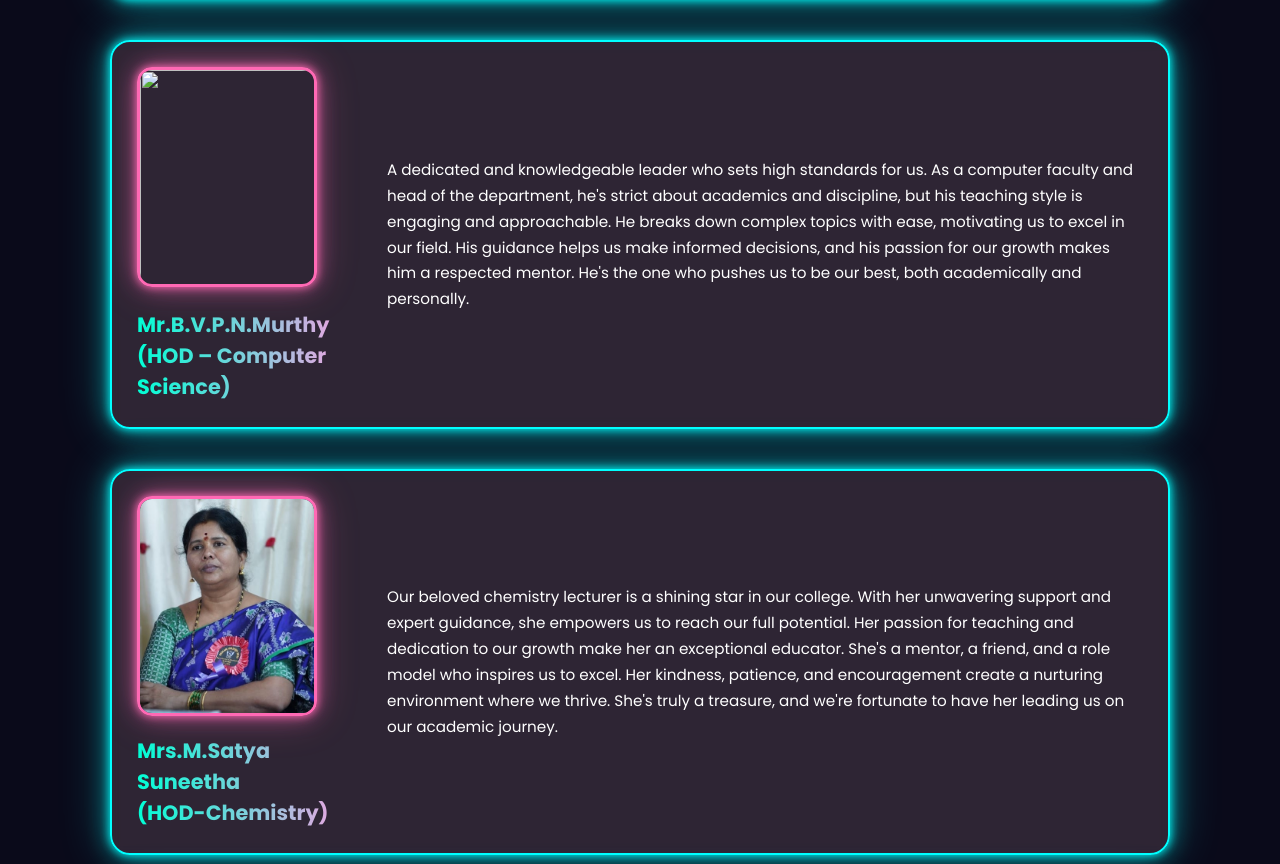
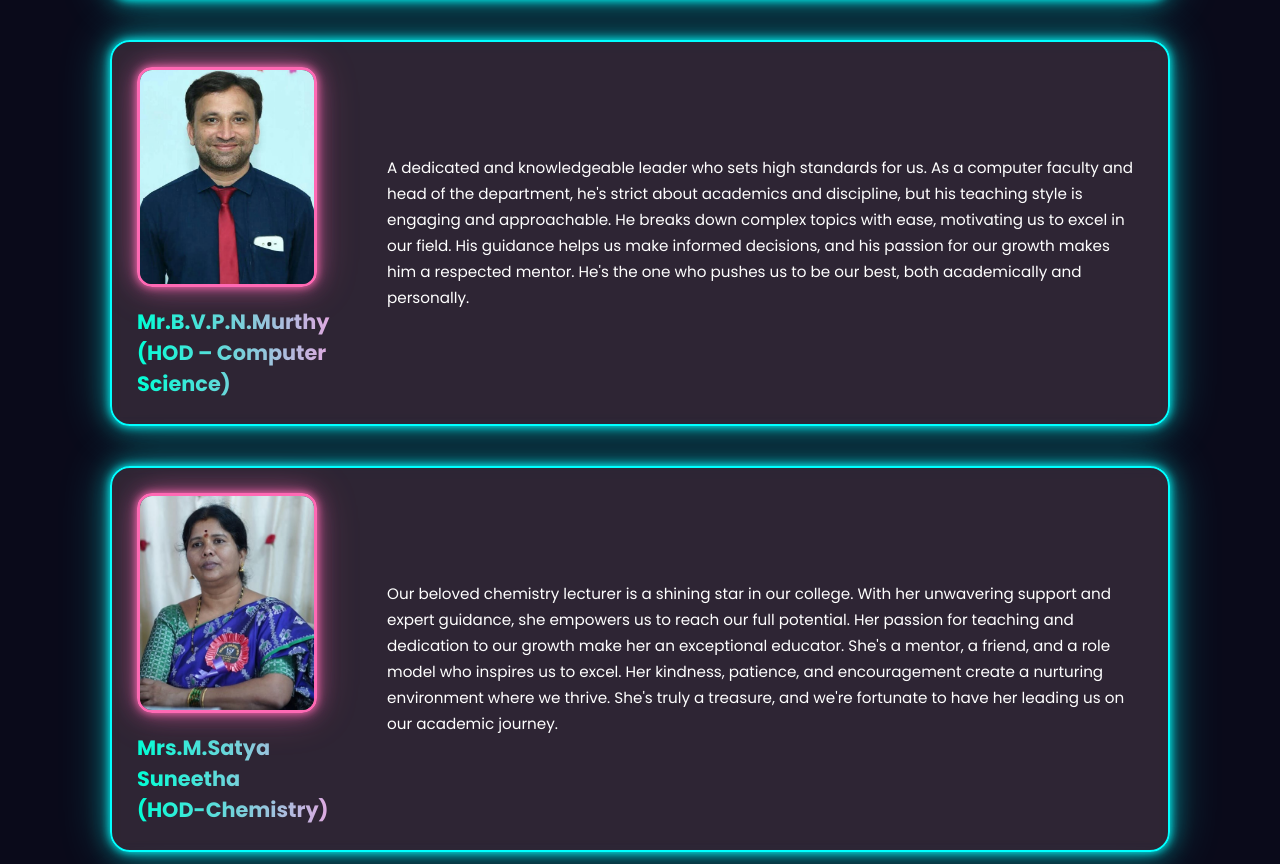
Before and after one commit to nishasameera/chem-quest, a plain HTML site: page index.html in a window 1280 px wide. Shown: the part 2996-3860 px from the top of the page. Drawn offline with Linux system fonts and the light colour scheme.

Commit message:
Update index.html

```diff
--- a/index.html
+++ b/index.html
@@ -387,7 +387,7 @@ footer{
 
 <div class="person">
   <div class="person-left">
-    <img src="hodcs.jpg">
+    <img src="hod.jpg">
     <div class="person-name">Mr.B.V.P.N.Murthy<br>(HOD – Computer Science)</div>
   </div>
   <p>A dedicated and knowledgeable leader who sets high standards for us. As a computer faculty and head of the department, he's strict about academics and discipline, but his teaching style is engaging and approachable. He breaks down complex topics with ease, motivating us to excel in our field. His guidance helps us make informed decisions, and his passion for our growth makes him a respected mentor. He's the one who pushes us to be our best, both academically and personally.</p>
```
